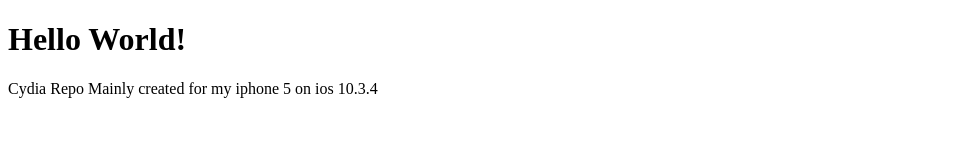
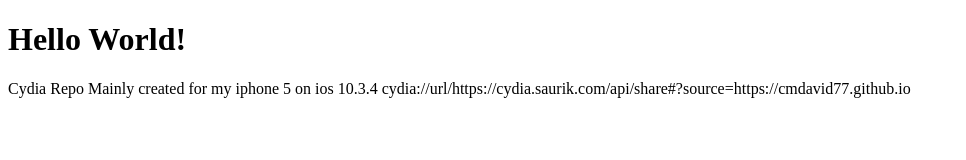
Before and after one commit to cmd-v1/repo, a plain HTML site: page index.html in a window 1280 px wide. Shown: the whole page, without its empty margins (0-966 px from the left). Drawn offline with Linux system fonts and the light colour scheme.

Commit message:
Update index.html

```diff
--- a/index.html
+++ b/index.html
@@ -2,6 +2,6 @@
 <html>
 <body>
 <h1>Hello World!</h1>
-<p>Cydia Repo Mainly created for my iphone 5 on ios 10.3.4</p>
+<p>Cydia Repo Mainly created for my iphone 5 on ios 10.3.4 cydia://url/https://cydia.saurik.com/api/share#?source=https://cmdavid77.github.io</p>
 </body>
 </html>
```
